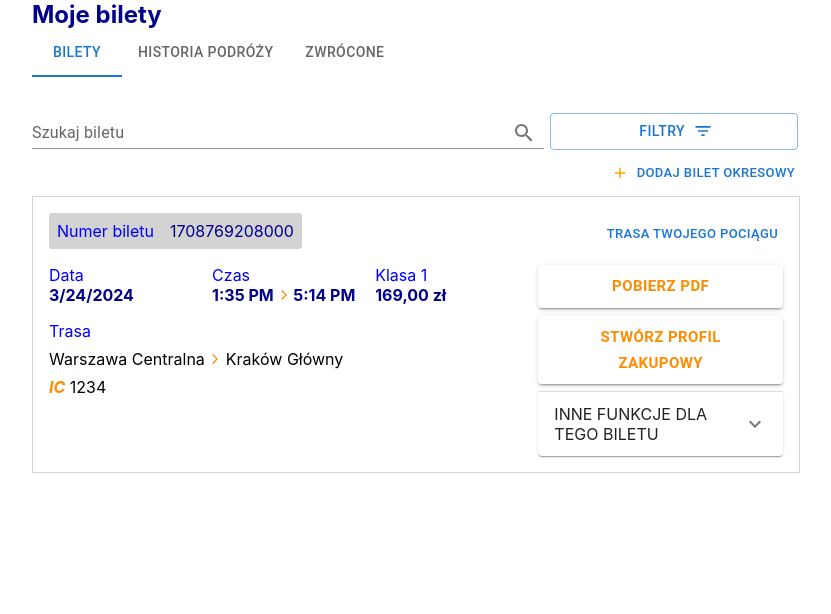
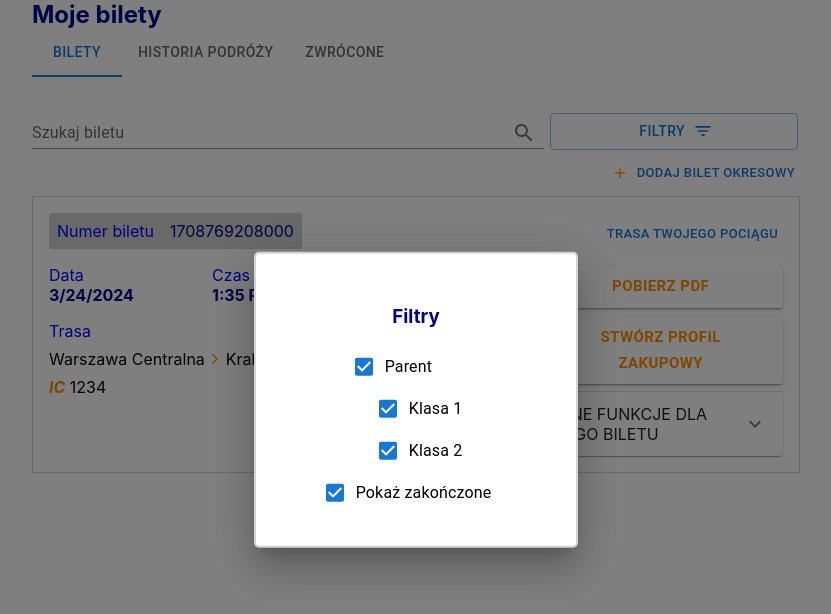
Before and after one commit to Igor-Lisowski/PKP, a React (Create React App) app: page / in a window 1280 px wide. Both pictures are taken after a click on the button "FILTRY". Shown: the top 614 px of the page, without its empty margins (224-1055 px from the left). Built offline with nearby package versions, Linux system fonts and the light colour scheme.

Commit message:
feat: add filtering by modal

```diff
--- a/src/App.tsx
+++ b/src/App.tsx
@@ -11,53 +11,21 @@ import {
   AccordionSummary,
   Box,
   Button,
+  Checkbox,
+  FormControl,
+  FormControlLabel,
   InputAdornment,
+  Modal,
   Tab,
   Tabs,
   TextField,
 } from "@mui/material";
 import React from "react";
 import "./App.css";
+import { TabPanelProps } from "./models/tab-panel-props.model";
+import { Ticket } from "./models/ticket.model";
 
 function App() {
-  enum TrainClass {
-    First = "Klasa 1",
-    Second = "Klasa 2",
-  }
-  // const tickets: Ticket[] = [
-  //   {
-  //     id: 1,
-  //     ticketNumber: new Date().valueOf(),
-  //     day: new Date(2024, 2, 24).toLocaleDateString(),
-  //     start: new Date(2024, 2, 24, 13, 35, 0).toLocaleTimeString([], {
-  //       hour: "numeric",
-  //       minute: "numeric",
-  //     }),
-  //     end: new Date(2024, 2, 24, 17, 14, 0).toLocaleTimeString([], {
-  //       hour: "numeric",
-  //       minute: "numeric",
-  //     }),
-  //     trainClass: TrainClass.First,
-  //     interCityNumber: 1234,
-  //     stations: [
-  //       "Warszawa Centralna",
-  //       "Warszawa Zachodnia",
-  //       "Grodzisk Mazowiecki PKP",
-  //       "Żyrardów",
-  //       "Skierniewice",
-  //       "Koluszki",
-  //       "Tomaszów Mazowiecki",
-  //       "Idzikowice",
-  //       "Opoczno Południe",
-  //       "Włoszczowa Północ",
-  //       "Miechów",
-  //       "Kraków Główny",
-  //     ],
-  //     price: "169,00 zł",
-  //   },
-  // ];
-  // const [tabNumber, setTabNumber] = React.useState(0);
-  // const [filteredTickets, setFilteredTickets] = React.useState(tickets);
   const [state, setState] = React.useState({
     tabNumber: 0,
     searchPhrase: "",
@@ -74,7 +42,7 @@ function App() {
           hour: "numeric",
           minute: "numeric",
         }),
-        trainClass: TrainClass.First,
+        trainClass: "Klasa 1",
         interCityNumber: 1234,
         stations: [
           "Warszawa Centralna",
@@ -106,7 +74,7 @@ function App() {
           hour: "numeric",
           minute: "numeric",
         }),
-        trainClass: TrainClass.First,
+        trainClass: "Klasa 1",
         interCityNumber: 1234,
         stations: [
           "Warszawa Centralna",
@@ -125,6 +93,8 @@ function App() {
         price: "169,00 zł",
       },
     ],
+    isFilterModalOpen: false,
+    classFilters: [true, true],
   });
 
   const handleChange = (event: React.SyntheticEvent, newValue: number) => {
@@ -133,48 +103,50 @@ function App() {
 
   const handleSearchPhraseChange = (event) => {
     const searchPhrase = (event.target.value as string).toLowerCase();
-    const filteredTickets = state.tickets.filter(
-      (ticket) =>
-        ticket.stations[0].toLowerCase().includes(searchPhrase) ||
-        ticket.stations[ticket.stations.length - 1]
-          .toLowerCase()
-          .includes(searchPhrase)
-    );
     setState((prevState) => ({
       ...prevState,
       searchPhrase: event.target.value,
-      filteredTickets: filteredTickets,
+      filteredTickets: getFilteredTickets(searchPhrase),
     }));
   };
 
-  interface TabPanelProps {
-    children?: React.ReactNode;
-    index: number;
-    value: number;
+  function handleFilterModalClose() {
+    setState({
+      ...state,
+      filteredTickets: getFilteredTickets(state.searchPhrase),
+      isFilterModalOpen: false,
+    });
   }
 
-  interface Ticket {
-    id: number;
-    ticketNumber: number;
-    day: string;
-    start: string;
-    end: string;
-    trainClass: TrainClass;
-    interCityNumber: number;
-    stations: string[];
-    price: string;
+  function getFilteredTickets(searchPhrase: string) {
+    const filteredTickets = state.tickets.filter(
+      (ticket) =>
+        isSearchPhraseIncluded(ticket, searchPhrase) &&
+        isTrainClassIncluded(ticket)
+    );
+    return filteredTickets;
+  }
+
+  function isSearchPhraseIncluded(ticket, searchPhrase: string) {
+    return (
+      ticket.stations[0].toLowerCase().includes(searchPhrase) ||
+      ticket.stations[ticket.stations.length - 1]
+        .toLowerCase()
+        .includes(searchPhrase)
+    );
+  }
+
+  function isTrainClassIncluded(ticket: Ticket) {
+    return (
+      (ticket.trainClass === "Klasa 1" && state.classFilters[0]) ||
+      (ticket.trainClass === "Klasa 2" && state.classFilters[1])
+    );
   }
 
   function CustomTabPanel(props: TabPanelProps) {
     const { children, value, index, ...other } = props;
     return (
-      <Box
-        role="tabpanel"
-        hidden={value !== index}
-        id={`simple-tabpanel-${index}`}
-        aria-labelledby={`simple-tab-${index}`}
-        {...other}
-      >
+      <Box hidden={value !== index} {...other}>
         {value === index && <Box sx={{ pt: 3 }}>{children}</Box>}
       </Box>
     );
@@ -207,12 +179,103 @@ function App() {
             variant="standard"
           />
           <Button
+            onClick={() => setState({ ...state, isFilterModalOpen: true })}
             variant="outlined"
             sx={{ mt: "12px", ml: "6px", width: "19.4vw" }}
             endIcon={<FilterList />}
           >
             Filtry
           </Button>
+          <Modal
+            open={state.isFilterModalOpen}
+            onClose={handleFilterModalClose}
+          >
+            <Box
+              sx={{
+                position: "absolute",
+                top: "50%",
+                left: "50%",
+                transform: "translate(-50%, -50%)",
+                width: "20vw",
+                bgcolor: "background.paper",
+                border: "2px solid lightgrey",
+                borderRadius: "5px",
+                boxShadow: 24,
+                p: 4,
+                textAlign: "center",
+              }}
+            >
+              <Box component="h3" sx={{ color: "darkblue" }}>
+                Filtry
+              </Box>
+              <Box sx={{ mt: 2 }}>
+                <FormControl>
+                  <FormControlLabel
+                    label="Parent"
+                    control={
+                      <Checkbox
+                        checked={state.classFilters[0] && state.classFilters[1]}
+                        indeterminate={
+                          state.classFilters[0] !== state.classFilters[1]
+                        }
+                        onChange={() =>
+                          setState({
+                            ...state,
+                            classFilters:
+                              state.classFilters[0] && state.classFilters[1]
+                                ? [false, false]
+                                : [true, true],
+                          })
+                        }
+                      />
+                    }
+                  />
+                  <Box sx={{ display: "flex", flexDirection: "column", ml: 3 }}>
+                    <FormControlLabel
+                      label="Klasa 1"
+                      control={
+                        <Checkbox
+                          checked={state.classFilters[0]}
+                          onChange={() =>
+                            setState({
+                              ...state,
+                              classFilters: [
+                                !state.classFilters[0],
+                                state.classFilters[1],
+                              ],
+                            })
+                          }
+                        />
+                      }
+                    />
+                    <FormControlLabel
+                      label="Klasa 2"
+                      control={
+                        <Checkbox
+                          checked={state.classFilters[1]}
+                          onChange={() =>
+                            setState({
+                              ...state,
+                              classFilters: [
+                                state.classFilters[0],
+                                !state.classFilters[1],
+                              ],
+                            })
+                          }
+                        />
+                      }
+                    />
+                  </Box>
+                </FormControl>
+                <FormControl>
+                  <FormControlLabel
+                    control={<Checkbox defaultChecked />}
+                    label="Pokaż zakończone"
+                  />
+                </FormControl>
+              </Box>
+            </Box>
+          </Modal>
         </Box>
         <Box
           sx={{
--- /dev/null
+++ b/src/models/tab-panel-props.model.tsx
@@ -0,0 +1,5 @@
+export interface TabPanelProps {
+  children?: React.ReactNode;
+  index: number;
+  value: number;
+}
```
Also changed, not shown: src/models/ticket.model.tsx (added, +11 -0 lines).
